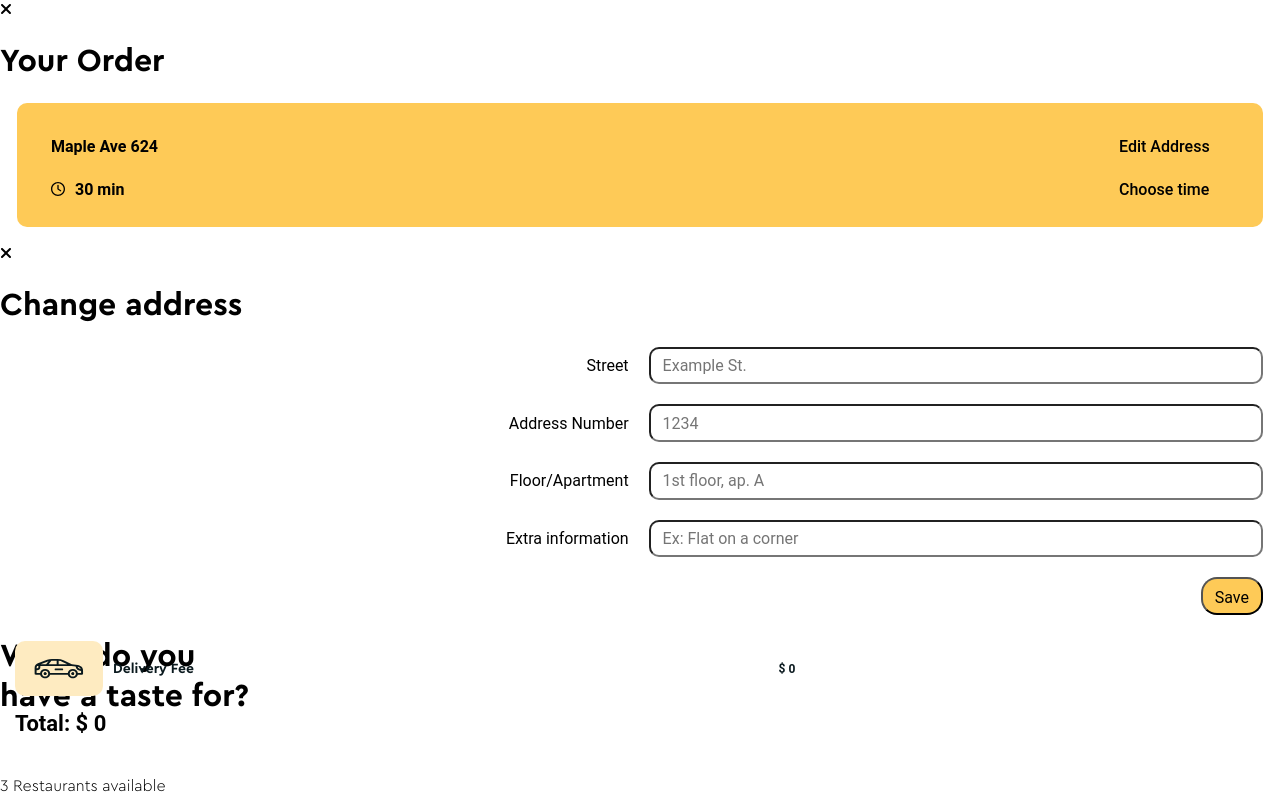
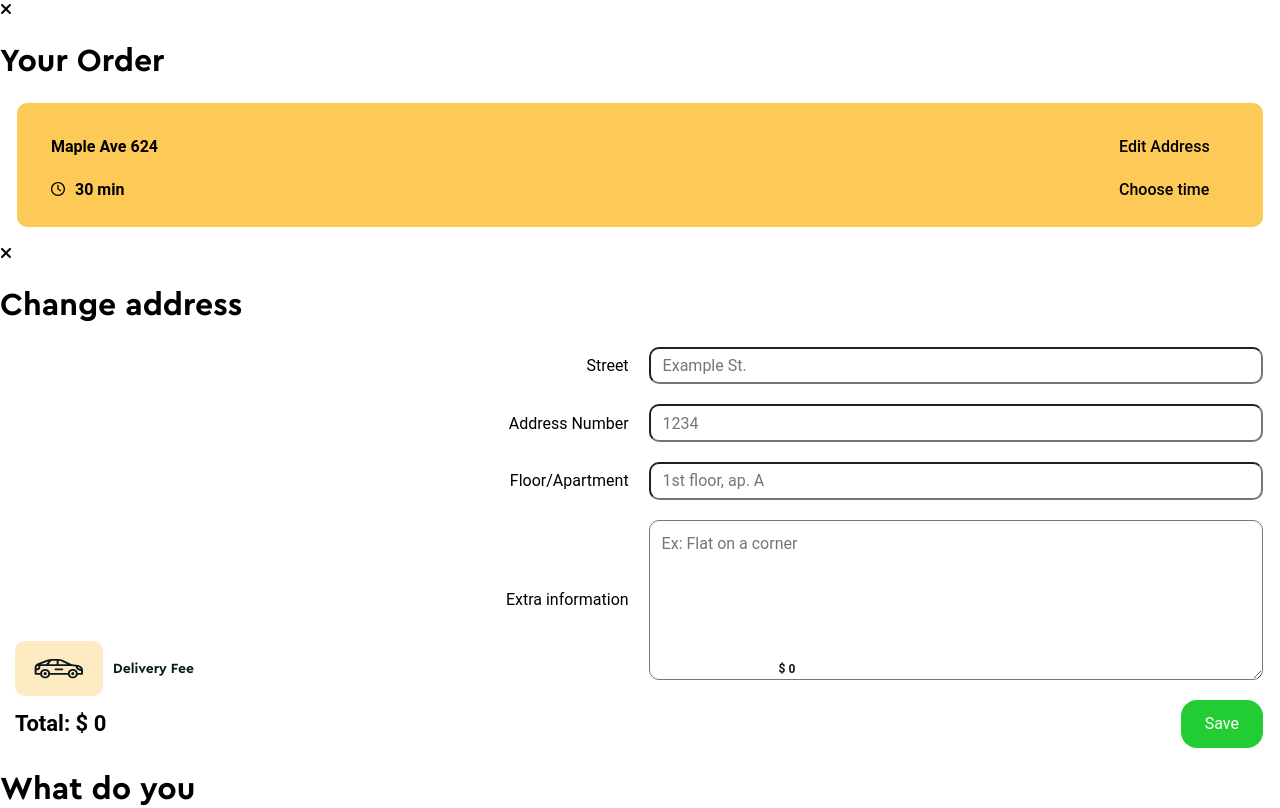
Before and after one commit to matiasortubia/PEIT-react1-delivery-app, a React (Create React App) app: page / in a window 1280 px wide. Shown: the top 808 px of the page. Built offline with nearby package versions, Linux system fonts and the light colour scheme; no server answers; data requests are answered from the project's data file.

Commit message:
change save button color to green & extra info is now a textarea

```diff
--- a/src/components/addressForm/AddressForm.jsx
+++ b/src/components/addressForm/AddressForm.jsx
@@ -27,7 +27,7 @@ const AddressForm = ({handleInfoSubmit}) => {
         <form className={ styles.addressForm } onSubmit={infoSubmit}>
             <div className={ styles.inputWrapper } >
                 <label htmlFor="addressInput">Street</label>
-                <input className={ `${ styles.addressFormInput } ${ isValidInput.street ? "" : styles.unvalidInput }` }
+                <input className={ `${ styles.addressFormInput } ${ isValidInput.street ? "" : styles.invalidInput }` }
                        type="text"
                        required
                        placeholder="Example St."
@@ -66,7 +66,7 @@ const AddressForm = ({handleInfoSubmit}) => {
             </div>
             <div className={ styles.inputWrapper }>
                 <label htmlFor="extraInfoInput">Extra information</label>
-                <input type="text"
+                <textarea className={styles.addressTextArea}
                        placeholder="Ex: Flat on a corner"
                        id="extraInfoInput"
                        name="extraInfo"
--- a/src/components/addressForm/addressForm.module.css
+++ b/src/components/addressForm/addressForm.module.css
@@ -24,8 +24,17 @@
     box-sizing: border-box;
 }
 
-.unvalidInput {
-    border-color: #ff4545;
+.addressTextArea {
+    width: 48vw;
+    box-sizing: border-box;
+    border-radius: 10px;
+    font: inherit;
+    height: 10rem;
+    padding: 13px 12px;
+}
+
+.invalidInput {
+    border-color: #ff2020;
 }
 
 .inputWrapper {
@@ -37,10 +46,13 @@
 }
 
 .formSubmit {
-    background: #FECA57;
+    background: #22cd33;
+    color: #fff;
     display: inline-block;
     border-radius: 16px;
+    border: none;
+    padding: 1.5rem;
     width: fit-content;
-    line-height: 0.8rem;
+    line-height: 0;
     margin-left: auto;
 }
```
